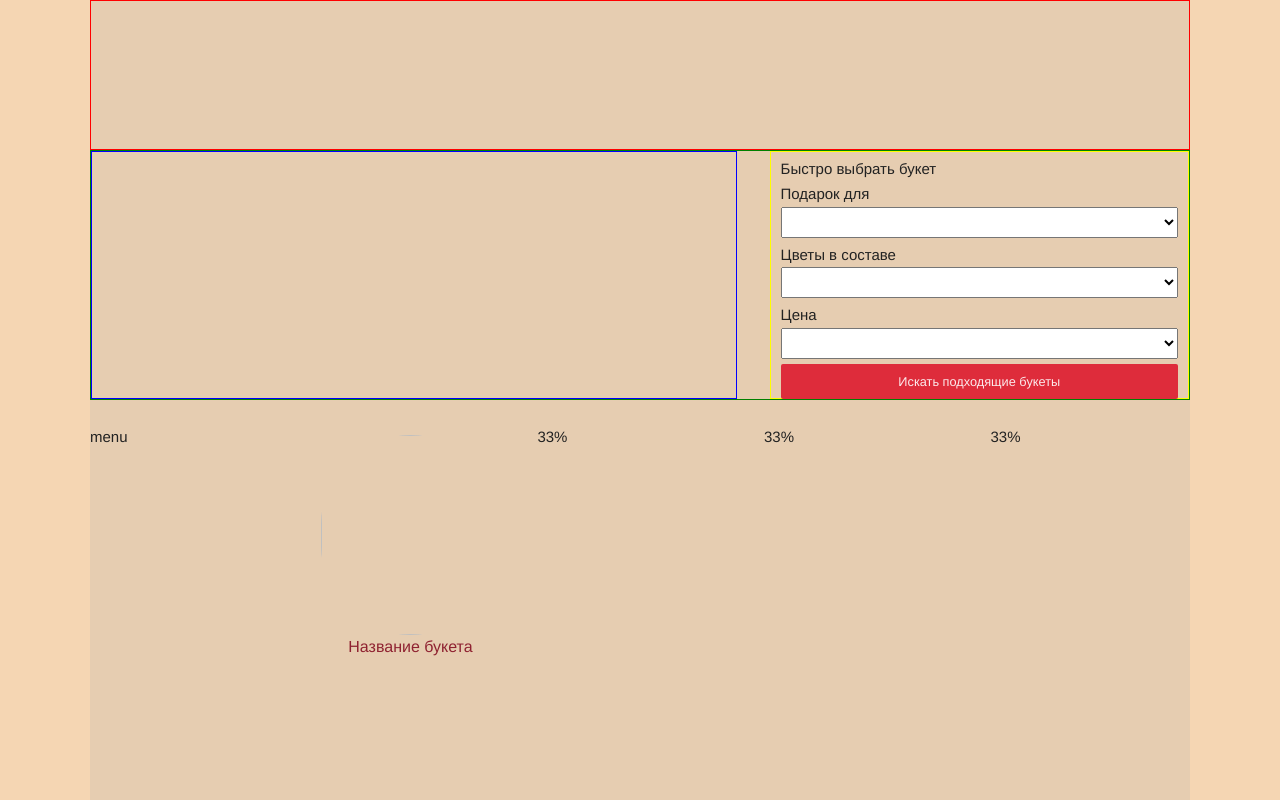
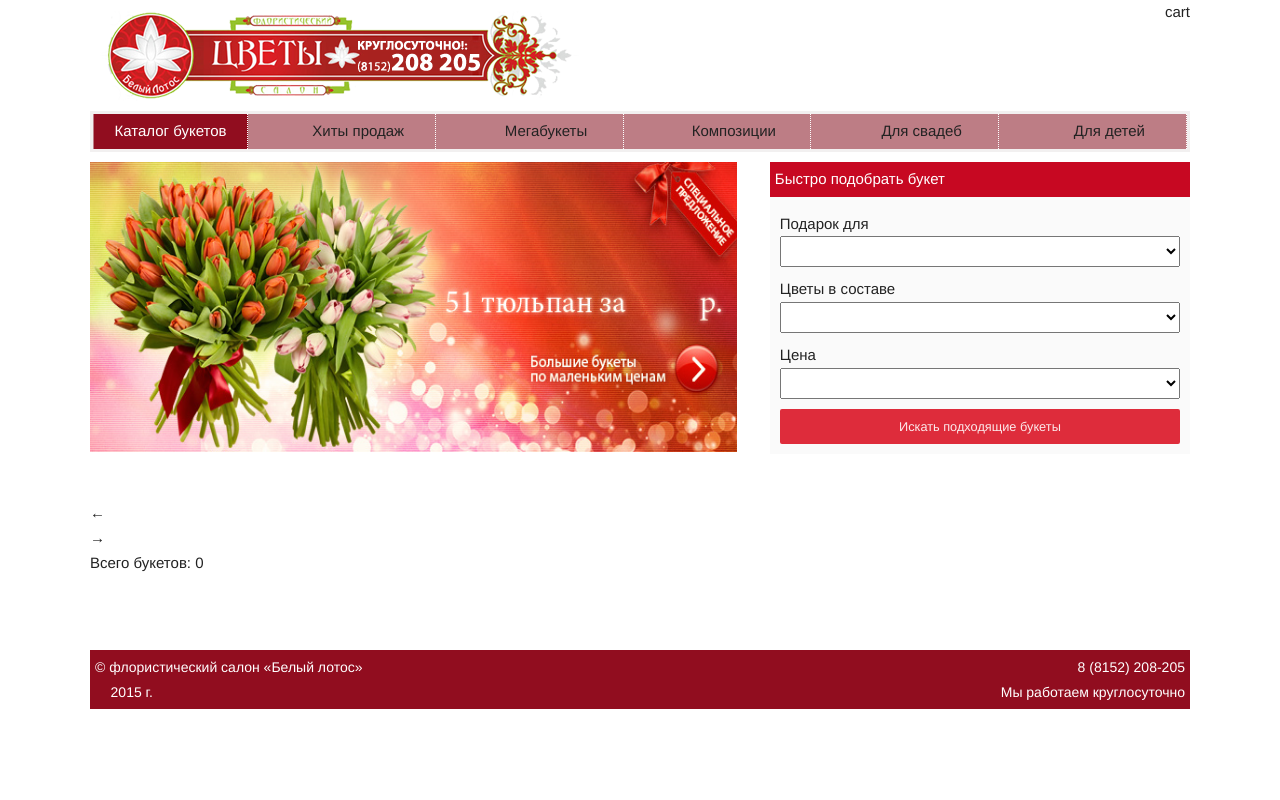
Before and after one commit to bdf2ch/modules, a PHP site: page / in a window 1280 px wide. Run offline with PHP 8.4, Linux system fonts and the light colour scheme; data that the repository does not hold is empty.

Commit message:
redesign

```diff
--- a/admin/modules/gears.admin.js
+++ b/admin/modules/gears.admin.js
@@ -16,7 +16,7 @@ var  gears = angular.module("gears.admin", [
 
         $routeProvider
             .when("/", {
-                templateUrl: "templates/bouquets/bouquets.html",
+                templateUrl: "templates/bouquets/bouquets_.html",
                 controller: "GearsBouquetsController"})
             .when("/bouquets/:bouquetId", {
                 templateUrl: "templates/bouquet/bouquet.html",
--- a/index.html
+++ b/index.html
@@ -11,17 +11,34 @@
 
         <div id="wrapper">
             <div class="units-row end">
-                <div id="logo" class="unit-100"></div>
+                <div id="logo" class="unit-60">
+                    <img src="resources/img/logo.png" alt=""/>
+                </div>
+                <div id="cart" class="unit-40 text-right">
+                    cart
+                </div>
+            </div>
+            <div id="menu" class="units-row end">
+                <ul class="blocks-6">
+                    <li class="active">Каталог букетов</li>
+                    <li>Хиты продаж</li>
+                    <li>Мегабукеты</li>
+                    <li>Композиции</li>
+                    <li>Для свадеб</li>
+                    <li>Для детей</li>
+                </ul>
             </div>
             <div id="promo" class="units-row">
-                <div id="banner" class="unit-60"></div>
-                <div id="chooser" class="unit-40">
+                <div id="banner" class="unit-60">
+                    <img src="resources/img/promo.jpg" alt=""/>
+                </div>
+                <div class="unit-40">
                     <div class="units-row end">
-                        <div class="unit-100">
-                            <div class="unit-100">Быстро выбрать букет</div>
+                        <div class="unit-100 block-header">
+                            <div class="unit-100">Быстро подобрать букет</div>
                         </div>
                     </div>
-                    <div class="units-row end">
+                    <div id="chooser" class="units-row end">
                         <div class="unit-100">
                             <form action="" class="forms">
                                 <label for="">
@@ -37,10 +54,6 @@
                                     <select name="" id="" class="width-100"></select>
                                 </label>
                             </form>
-                        </div>
-                    </div>
-                    <div class="units-row end">
-                        <div class="unit-100">
                             <button class="btn btn-red btn-small width-100">Искать подходящие букеты</button>
                         </div>
                     </div>
@@ -48,18 +61,21 @@
             </div>
 
 
-            <div id="content" class="units-row units-split">
-                <div class="unit-20">menu</div>
-                <div class="unit-80">
-                    <ul class="blocks-4">
-                        <li class="bouquet text-centered">
-                            <img src="" alt=""/>
-                            <span class="bouquet-title">Название букета</span>
-                        </li>
-                        <li>33%</li>
-                        <li>33%</li>
-                        <li>33%</li>
-                    </ul>
+            <div id="content" class="units-row units-split" ng-view>
+
+
+            </div>
+
+
+            <div id="footer" class="units-row end">
+                <div class="units-row end">
+                    <div class="unit-50 text-left copyrights">&copy; флористический салон «Белый лотос»<br>
+                        &nbsp; &nbsp; 2015 г.
+                    </div>
+                    <dib class="unit-50 text-right contacts">
+                        8 (8152) 208-205<br>
+                        Мы работаем круглосуточно
+                    </dib>
                 </div>
             </div>
 
@@ -72,6 +88,7 @@
 <script src="libs/angularjs/angular-route.min.js"></script>
 <script src="libs/angularjs/angular-cookies.min.js"></script>
 <script src="libs/gearsjs/gears.js"></script>
+        <script src="libs/gearsjs/gears.ui.js"></script>
 
 <script src="libs/gearsjs/gears.shop.js"></script>
 <script src="libs/gearsjs/gears.auth.js"></script>
--- a/modules/gears.app.js
+++ b/modules/gears.app.js
@@ -5,6 +5,7 @@
 var application = angular.module("gears.app", [
         "ngRoute",                      // Подключаем модуль управления рутами
         "gears",                        // Подключаем модуль с сервисами ядра системы
+        "gears.ui",
         "gears.shop",                   // Подключаем модуль с сервисами онлайн-магазина
         "gears.auth",                   // Подключаем модуль с сервисами авторизации
         "gears.app.bouquets",           // Подключаем модуль с сервисами для управления данными о букетах
--- a/resources/styles/lotos_.css
+++ b/resources/styles/lotos_.css
@@ -1,7 +1,6 @@
 html,
 body {
   height: 100%;
-  background: #F5D6B3;
 }
 #wrapper {
   position: relative;
@@ -9,49 +8,95 @@ body {
   height: 100%;
   margin-left: auto;
   margin-right: auto;
-  background: #E6CDB1;
 }
 #logo {
   position: relative;
-  height: 150px;
-  border: 1px solid red;
+  padding: 10px;
+}
+#menu {
+  background: #BD7D85;
+  border: 3px solid #F2F0F0;
+}
+#menu ul {
+  margin-bottom: 0px;
+}
+#menu ul li {
+  margin-bottom: 0px;
+  padding: 5px;
+  text-align: center;
+  border-right: 1px dotted white;
+}
+#menu ul li.active {
+  color: white;
+  background: #910D1F;
 }
 #promo {
-  height: 250px;
-  border: 1px solid green;
+  height: 300px;
+  padding-top: 10px;
 }
 #promo #banner {
   height: 100%;
-  border: 1px solid blue;
+}
+#promo #banner img {
+  height: 100%;
 }
 #promo #chooser {
   height: 100%;
-  padding-top: 5px;
-  padding-bottom: 5px;
+  padding-top: 10px;
+  padding-bottom: 10px;
   padding-left: 10px;
   padding-right: 10px;
-  border: 1px solid yellow;
+  background: #FAFAFA;
 }
 #promo #chooser form {
-  margin-bottom: 5px;
+  margin-top: 5px;
+  margin-bottom: 10px;
 }
 #promo #chooser label {
-  margin-bottom: 5px;
+  margin-bottom: 10px;
 }
 #promo #chooser select {
   padding: 5px;
+}
+#content {
+  overflow: auto;
 }
 #content .bouquet {
   padding: 10px;
 }
 #content .bouquet img {
-  width: 200px;
-  height: 200px;
+  display: block;
+  width: 250px;
+  height: 230px;
+  padding: 10px;
+  border: 1px solid #910D1F;
   border-radius: 200px;
 }
 #content .bouquet .bouquet-title {
   display: block;
-  font-family: "Helvetica";
-  font-size: 16px;
+  margin-top: 5px;
+  margin-bottom: 5px;
+  line-height: 17px;
+  font-family: 'Lobster', cursive;
+  font-size: 17px;
   color: #8F2231;
 }
+#content .bouquet .bouquet-price {
+  line-height: 36px;
+  color: #910D1F;
+  font-family: "Helvetica";
+  font-size: 25px;
+  font-weight: bold;
+}
+#footer {
+  padding: 5px;
+  font-family: "Helvetica";
+  font-size: 14px;
+  color: white;
+  background: #910D1F;
+}
+.block-header {
+  padding: 5px;
+  color: white;
+  background: #C70822;
+}
--- a/resources/styles/lotos_.less
+++ b/resources/styles/lotos_.less
@@ -1,6 +1,6 @@
 html, body {
   height: 100%;
-  background: #F5D6B3;
+  //background: #F5D6B3;
 }
 
 
@@ -10,7 +10,7 @@ html, body {
   height: 100%;
   margin-left: auto;
   margin-right: auto;
-  background: #E6CDB1;
+  //background: #E6CDB1;
   //border-left: 1px solid grey;
   //border-right: 1px solid grey;
   //border: 1px solid red;
@@ -19,34 +19,64 @@ html, body {
 
 #logo {
   position: relative;
-  height: 150px;
-  border: 1px solid red;
+  //height: 150px;
+  padding: 10px;
+  //border: 1px solid red;
+}
+
+#menu {
+  //border: 1px solid red;
+  background: #BD7D85;
+  border: 3px solid #F2F0F0;
+
+  ul {
+    margin-bottom: 0px;
+
+    li {
+      margin-bottom: 0px;
+      //margin-left: 0px;
+      padding: 5px;
+      text-align: center;
+      border-right: 1px dotted white;
+      &.active {
+        color: white;
+        background: #910D1F;
+      }
+    }
+  }
 }
 
 #promo {
-  height: 250px;
-  border: 1px solid green;
+  height: 300px;
+  padding-top: 10px;
+  //border: 1px solid green;
 
   #banner {
     height: 100%;
-    border: 1px solid blue;
+    //border: 1px solid blue;
+
+    img {
+      height: 100%;
+    }
   }
 
 
   #chooser {
     height: 100%;
-    padding-top: 5px;
-    padding-bottom: 5px;
+    padding-top: 10px;
+    padding-bottom: 10px;
     padding-left: 10px;
     padding-right: 10px;
-    border: 1px solid yellow;
+    background: #FAFAFA;
+    //border: 1px solid yellow;
 
     form {
-      margin-bottom: 5px;
+      margin-top: 5px;
+      margin-bottom: 10px;
     }
 
     label {
-      margin-bottom: 5px;
+      margin-bottom: 10px;
     }
 
     select {
@@ -56,23 +86,56 @@ html, body {
 }
 
 #content {
+  overflow: auto;
 
   .bouquet {
     padding: 10px;
 
     img {
-      width: 200px;
-      height: 200px;
+      display: block;
+      width: 250px;
+      height: 230px;
+      padding: 10px;
+      border: 1px solid #910D1F;
       border-radius: 200px;
     }
 
     .bouquet-title {
       display: block;
+      margin-top: 5px;
+      margin-bottom: 5px;
+      line-height: 17px;
+      font-family: 'Lobster', cursive;
+      font-size: 17px;
+      color: #8F2231;
+    }
+
+    .bouquet-price {
+      line-height: 36px;
+      color: #910D1F;
       font-family: "Helvetica";
-      font-size: 16px;
-      color: #8F2231;
+      font-size: 25px;
+      font-weight: bold;
     }
 
   }
 
 }
+
+
+#footer {
+  //height: 50px;
+  padding: 5px;
+  font-family: "Helvetica";
+  font-size: 14px;
+  color: white;
+  background: #910D1F;
+}
+
+
+.block-header {
+  //margin-bottom: 5px;
+  padding: 5px;
+  color: white;
+  background: #C70822;
+}
--- a/templates/bouquets/bouquets.html
+++ b/templates/bouquets/bouquets.html
@@ -1,146 +1,6 @@
-<div class="units-row end">
-    <div class="unit-25 side">
+<slider slider-source="sliderImages"></slider>
 
-        <!-- Поводы подарить букет -->
-        <div class="units-row side-panel lightblue">
-            <div class="units-row end">
-                <div class="unit-100">
-                    <span class="caption blue">Какой повод</span>
-                </div>
-            </div>
-            <div class="units-row end">
-                <div class="unit-100">
-                    <span class="sidebar-icon text-left" ng-repeat="reason in misc.reasons.items track by $id(reason)">
-                        <img src="{{ reason.imageUrl.value }}" alt=""/>
-                        <img ng-src="resources/img/icons/check.png" class="check" ng-show="reason._states_.selected() === true"/>
-                        <a href
-                           ng-class="{'selected': reason._states_.selected() === true}"
-                           ng-click="selectReason(reason.id.value)">
-                            {{ reason.title.value }}
-                        </a>
-                    </span>
-                </div>
-            </div>
-        </div>
-
-        <!-- Адресат -->
-        <div class="units-row side-panel lightgreen">
-            <div class="units-row end">
-                <div class="unit-100">
-                    <span class="caption green">Для кого букет</span>
-                </div>
-            </div>
-            <div class="units-row end">
-                <div class="unit-100">
-                    <span class="sidebar-icon text-left" ng-repeat="addressee in misc.addressees.items track by $id(addressee)">
-                        <img src="{{ addressee.imageUrl.value }}" alt=""/>
-                        <img src="resources/img/icons/check.png" class="check" ng-show="addressee._states_.selected() === true"/>
-                        <a href
-                           ng-class="{'selected': addressee._states_.selected() === true}"
-                           ng-click="selectAddressee(addressee.id.value)">
-                            {{ addressee.title.value }}
-                        </a>
-                    </span>
-                </div>
-            </div>
-        </div>
-
-        <!-- Цена -->
-        <div class="units-row side-panel pink">
-            <div class="units-row end">
-                <div class="unit-100">
-                    <span class="caption red">Цена букета</span>
-                </div>
-            </div>
-            <div class="units-row end">
-                <div class="unit-100">
-                    <select name="" id=""
-                            ng-model="app.currentPriceRangeId"
-                            ng-options="price.id as price.title for price in misc.prices.items"
-                            ng-change="selectPriceRange(app.currentPriceRangeId)">
-                    </select>
-                </div>
-            </div>
-        </div>
-
-        <!-- Категории букетов -->
-        <div class="units-row side-panel purple">
-            <div class="units-row end">
-                <div class="unit-100">
-                    <span class="caption purple">Цветы в букете</span>
-                </div>
-            </div>
-            <div class="units-row end">
-                <div class="unit-100">
-                    <span class="sidebar-icon text-left" ng-repeat="category in misc.categories.items track by $id(category)">
-                        <img src="{{ category.imageUrl.value }}" class="rounded" alt=""/>
-                        <img src="resources/img/icons/check.png" class="check" ng-show="category._states_.selected() === true"/>
-                        <a href
-                           ng-class="{'selected': category._states_.selected() === true}"
-                           ng-click="selectCategory(category.id.value)">
-                            {{ category.title.value }}
-                        </a>
-                    </span>
-                </div>
-            </div>
-        </div>
-
-
-        <!-- Цветы в составе -->
-        <!--
-        <div class="units-row side-panel purple">
-            <div class="units-row end">
-                <div class="unit-100">
-                    <span class="caption purple">Цветы в букете</span>
-                </div>
-            </div>
-            <div class="units-row end">
-                <div class="unit-100">
-                    <span class="sidebar-icon text-left" ng-repeat="flower in misc.flowers.items track by $id(flower)">
-                        <img src="{{ flower.imageUrl.value }}" class="rounded" alt=""/>
-                        <img src="resources/img/icons/check.png" class="check" ng-show="flower._states_.selected() === true"/>
-                        <a href
-                           ng-class="{'selected': flower._states_.selected() === true}"
-                           ng-click="selectFlower(flower.id.value)">
-                            {{ flower.title.value }}
-                        </a>
-                    </span>
-                </div>
-            </div>
-        </div>
-        -->
-
-    </div>
-
-    <div class="unit-75">
-
-
-        <div class="units-row" ng-show="flowers.bouquets._states_.loaded() === false">
-            <br/><br/><br/><br/><br/>
-            <div class="unit-100 text-centered">
-                <img src="resources/img/loading.gif" alt=""/>&nbsp; &nbsp;
-                <span>Загрузка...</span>
-            </div>
-        </div>
-
-        <!-- Заглушка на случай отсутствия отфильтрованных букетов-->
-        <div id="bouquets-no-items" class="units-row" ng-show="pagination.itemsCount === 0 && flowers.bouquets._states_.loaded() === true">
-            <br/><br/><br/><br/>
-            <div class="unit-100 text-centered">
-                <div class="unit-30">
-                    <img class="right" src="resources/img/flower.png" alt=""/>
-                </div>
-                <div class="unit-50 text-left">
-                    Не найдено букетов в соответствии с заданными Вами критериями, попробуйте изменить параметры отбора или
-                    позвоните нам по номеру <span class="black">(8152) 208-205</span> и наши консультанты помогут Вам сделать подходящий выбор.
-                </div>
-                <div class="unit-20">&nbsp;</div>
-            </div>
-        </div>
-
-        <div class="units-row end" ng-show="application.isLoading === false && pagination.itemsCount !== 0">
-            <!-- Пагинация -->
-            <div class="units-row end">
+<div id="paginator" class="units-row">
     <div class="unit-50">
                     <span id="filter-items-count" class="width-100">
                         Всего букетов: {{ pagination.itemsCount }}
@@ -167,66 +27,30 @@
     </div>
 </div>
 
-            <!-- Список букетов -->
 <div class="units-row end">
     <div class="unit-100">
-                    <ul class="blocks-3">
-                        <li ng-repeat="bouquet in flowers.bouquets.items | byReason: app.currentReasonId | byAddressee: app.currentAddresseeId | byFlowers: misc.flowers.selectedItems | byPrice: app.currentPriceRangeId | pagination: pagination.itemsOnPage:pagination.currentPage track by $id(bouquet)" class="bouquet">
-                            <!-- Изображение букета -->
-                            <div class="units-row end bouquet-img">
-                                <a href="{{ '#/bouquet/' + bouquet.id.value }}">
-                                    <img src="{{ bouquet.imageUrl.value }}" alt="{{ bouquet.title.value }}"/>
-                                </a>
-                                <!--
-                                <div class="bouquet-labels">
-                                    <span class="label label-red right">ХИТ ПРОДАЖ</span>
-                                    <span class="label label-green right">Скидка 10%</span>
+        <ul class="blocks-4">
+            <li class="bouquet text-centered"
+                ng-repeat="bouquet in flowers.bouquets.items | byReason: app.currentReasonId | byAddressee: app.currentAddresseeId | byFlowers: misc.flowers.selectedItems | byPrice: app.currentPriceRangeId | pagination: pagination.itemsOnPage:pagination.currentPage track by $id(bouquet)">
+                <div class="units-row end">
+                    <div class="unit-100">
+                        <img src="{{ bouquet.imageUrl.value }}" alt=""/>
                     </div>
-                                -->
                 </div>
-                            <!-- Информация о букете -->
-                            <div class="units-row end bouquet-info">
-                                <div class="unit-65 clip">
+                <div class="units-row end">
+                    <div class="unit-100 text-left">
                         <span class="bouquet-title">{{ bouquet.title.value }}</span>
                     </div>
-                                <div class="unit-35">
-                                    <button class="btn btn-small btn-yellow right width-100"
-                                            ng-click="cart.add(bouquet.id.value, bouquet.price.value)">
+                </div>
+                <div class="units-row end">
+                    <div class="unit-40">
                         <span class="bouquet-price">{{ bouquet.price.value + " р." }}</span>
-                                        В корзину
-                                    </button>
+                    </div>
+                    <div class="unit-60">
+                        <button class="btn btn-small btn-red">В корзину</button>
                     </div>
                 </div>
-                        </li>
-
-                    </ul>
-                </div>
-            </div>
-
-            <!-- Пагинация -->
-            <div class="units-row pagination-bottom" ng-show="pagination.totalPages > 1">
-                <div class="unit-100">
-                    <ul class="pagination right">
-                        <li ng-show="pagination.currentPage > 1">
-                            <a href title="Предыдущая страница" ng-click="pagination.previous()">&larr;</a>
-                        </li>
-                        <li ng-show="(pagination.currentPage - 1) > 0">
-                            <a href ng-click="pagination.set(pagination.currentPage - 1)">{{ pagination.currentPage - 1 }}</a>
-                        </li>
-                        <li class="active-page">
-                            <a href ng-click="pagination.set(pagination.currentPage)">{{ pagination.currentPage }}</a>
-                        </li>
-                        <li ng-show="(pagination.currentPage + 1) <= pagination.totalPages">
-                            <a href ng-click="pagination.set(pagination.currentPage + 1)">{{ pagination.currentPage + 1 }}</a>
-                        </li>
-                        <li ng-show="pagination.currentPage < pagination.totalPages">
-                            <a href title="Следующая страница" ng-click="pagination.next()">&rarr;</a>
             </li>
         </ul>
     </div>
 </div>
-
-        </div>
-
-    </div>
-</div>
--- /dev/null
+++ b/templates/ui/slider/slider.html
@@ -0,0 +1,6 @@
+<div class="gears-ui-slider">
+    <img src="" alt=""/>
+    <div class="arrow-left">&larr;</div>
+    <div class="arrow-right">&rarr;</div>
+    <div class="slides"></div>
+</div>
```
Also changed, not shown: templates/bouquets/bouquets_.html (added, +232 -0 lines), libs/gearsjs/gears.ui.js, resources/img/promo.jpg (added). Lines whose indentation alone changed are shown as unchanged.
